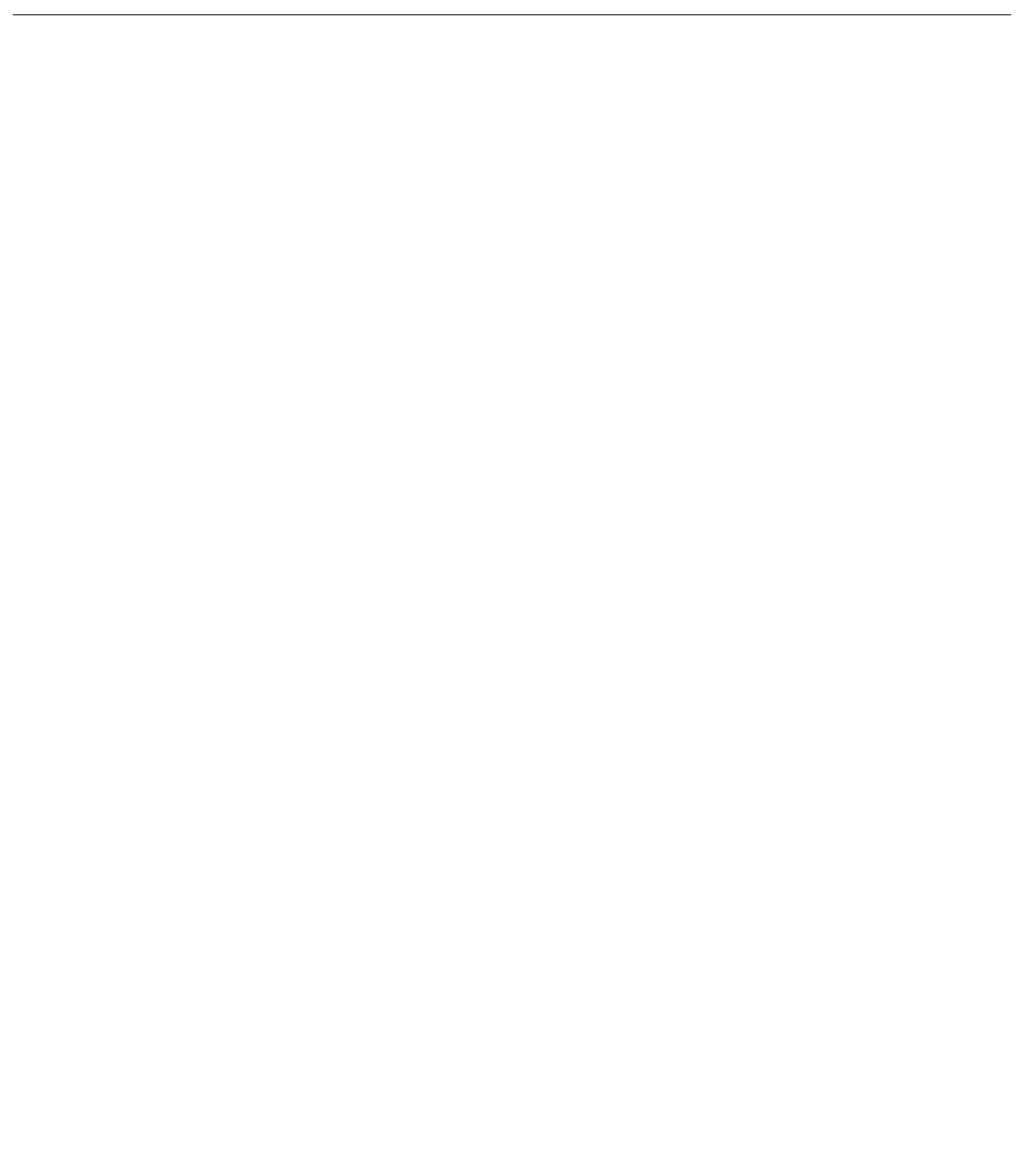
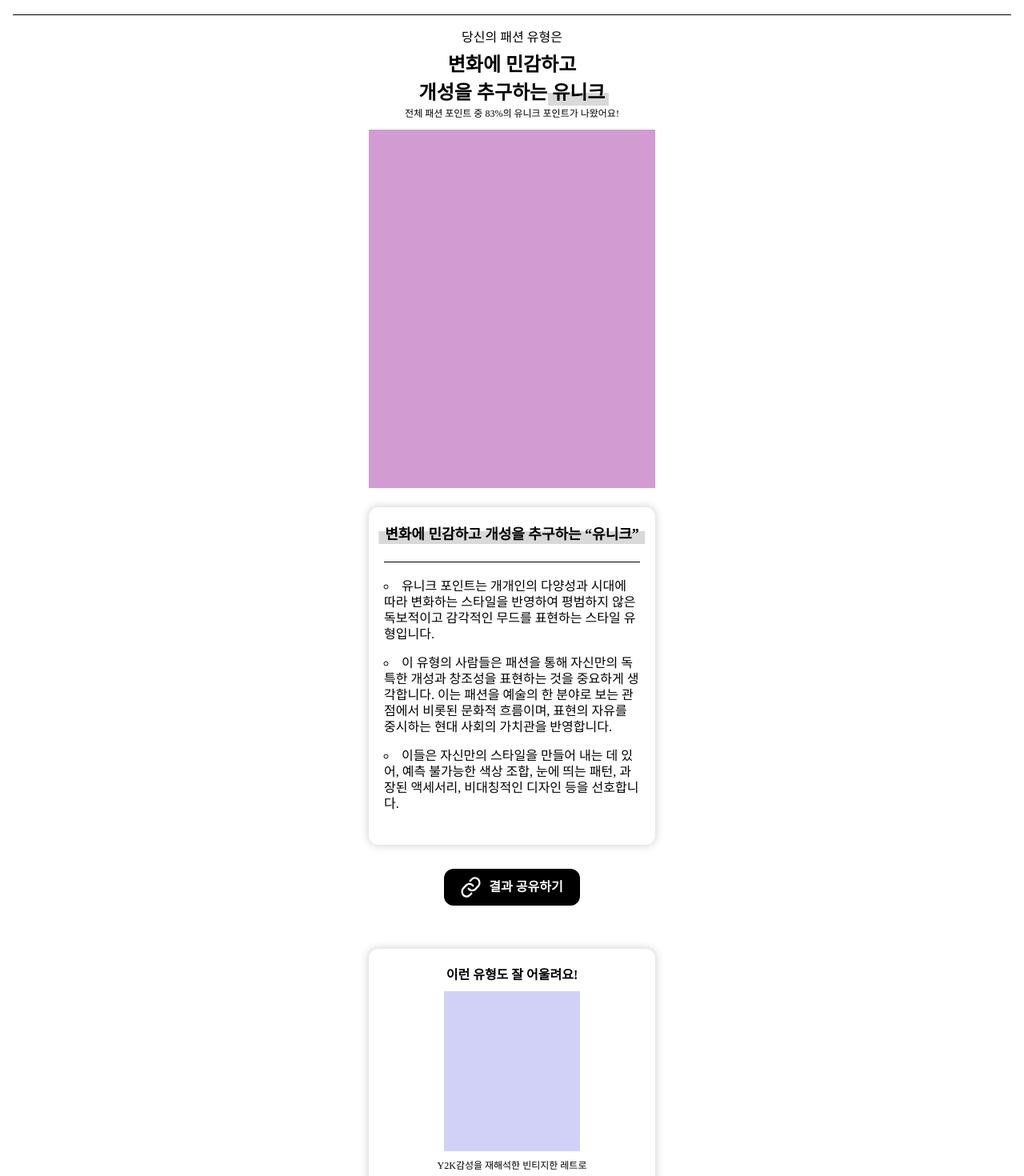
Before and after one commit to styleKey/StyleKey_Client, a React (Vite) app: page /result in a window 1280 px wide. Before the commit this address had no page. Shown: the part 80-1550 px from the top of the page at 80% size. Before the commit the page ends 800 px from the top, so only its background shows below. Built offline with nearby package versions, Linux system fonts and the light colour scheme; a web font is replaced by a local one.

Commit message:
feat: 결과 페이지 UI 작성
추가적인 수정 필요

```diff
--- a/src/App.tsx
+++ b/src/App.tsx
@@ -7,6 +7,7 @@ import Homepage from './pages/Homepage/Homepage.tsx';
 import RedirectPage from './oauth/Redirect.tsx';
 import Login from './pages/Loginpage/Login.tsx';
 import Mypage from './pages/MyPage/Mypage.tsx';
+import ResultPage from './pages/ResultPage/ResultPage.tsx';
 
 const CenteredContainer = styled.div`
   max-width: 390px; // 최대 가로 길이 (피그마에 있는 대로)
@@ -38,6 +39,7 @@ function App() {
                 element={<RedirectPage />}
               />
               <Route path="/test" />
+              <Route path="/result" element={<ResultPage />} />
               <Route path="/points">
                 <Route path="/points/detail">
                   <Route path="/points/detail/cordinate" />
--- /dev/null
+++ b/src/components/ResultPage/Description.tsx
@@ -0,0 +1,35 @@
+import React from 'react';
+import * as R from '../../pages/ResultPage/ResultPage.style';
+
+function Description() {
+  return (
+    <R.ContentsBox>
+      <R.Title $fontSize={18} $fontWeight={700} $marginBottom={25}>
+        변화에 민감하고 개성을 추구하는 “유니크”
+      </R.Title>
+      <R.Line />
+      <div style={{ marginTop: '20px' }}>
+        <ul>
+          <R.ListItem>
+            유니크 포인트는 개개인의 다양성과 시대에 따라 변화하는 스타일을
+            반영하여 평범하지 않은 독보적이고 감각적인 무드를 표현하는 스타일
+            유형입니다.
+          </R.ListItem>
+          <R.ListItem>
+            이 유형의 사람들은 패션을 통해 자신만의 독특한 개성과 창조성을
+            표현하는 것을 중요하게 생각합니다. 이는 패션을 예술의 한 분야로 보는
+            관점에서 비롯된 문화적 흐름이며, 표현의 자유를 중시하는 현대 사회의
+            가치관을 반영합니다.
+          </R.ListItem>
+          <R.ListItem>
+            이들은 자신만의 스타일을 만들어 내는 데 있어, 예측 불가능한 색상
+            조합, 눈에 띄는 패턴, 과장된 액세서리, 비대칭적인 디자인 등을
+            선호합니다.
+          </R.ListItem>
+        </ul>
+      </div>
+    </R.ContentsBox>
+  );
+}
+
+export default Description;
--- /dev/null
+++ b/src/components/ResultPage/MoreBox.style.tsx
@@ -0,0 +1,24 @@
+import styled from 'styled-components';
+
+export const Box = styled.div`
+  width: 100%;
+  height: 362px;
+
+  margin-top: 24px;
+  border-radius: 12px;
+  padding: 25px 19px;
+  background: var(--White, #fff);
+  box-shadow: 0px 0px 10px 2px rgba(0, 0, 0, 0.15);
+
+  display: flex;
+  flex-direction: column;
+  justify-content: center;
+  align-items: center;
+`;
+
+export const ImgWrapper = styled.div<{}>`
+  width: 170px;
+  height: 210px;
+  background-color: #d1d1f8;
+  margin: 12px 0;
+`;
--- /dev/null
+++ b/src/components/ResultPage/MoreBox.tsx
@@ -0,0 +1,29 @@
+import React from 'react';
+
+import * as M from './MoreBox.style';
+import { Button, Text } from '../common/Common';
+
+interface BoxProps {
+  title: string;
+  imgSrc?: string;
+  caption: string;
+  btnText: string;
+}
+
+function MoreBox({ title, imgSrc, caption, btnText }: BoxProps) {
+  return (
+    <M.Box>
+      <Text $fontSize={16} $fontWeight={700}>
+        {title}
+      </Text>
+      <M.ImgWrapper />
+      <Text $fontSize={12} $fontWeight={400} $marginBottom={16}>
+        {caption}{' '}
+      </Text>
+
+      <Button>{btnText}</Button>
+    </M.Box>
+  );
+}
+
+export default MoreBox;
--- a/src/components/common/Common.tsx
+++ b/src/components/common/Common.tsx
@@ -55,10 +55,13 @@ export const Button = styled.div<{
   width: ${(props) => (props.$width ? props.$width : 170)}px;
   height: ${(props) => (props.$height ? props.$height : 46)}px;
 
+  display: flex;
+  justify-content: center;
+  align-items: center;
+
   border-radius: 12px;
   background-color: #000;
   color: #fff;
-  font-size: ${(props) => (props.$fontSize ? props.$fontSize : 12)}px;
+  font-size: ${(props) => (props.$fontSize ? props.$fontSize : 16)}px;
   font-weight: 700;
-  font-size: 16px;
 `;
--- /dev/null
+++ b/src/pages/ResultPage/ResultPage.style.tsx
@@ -0,0 +1,90 @@
+import styled from 'styled-components';
+
+import { Text, Button } from '../../components/common/Common';
+
+export const ContentsBox = styled.div`
+  width: 100%;
+  /* height: 250px; */
+
+  margin-top: 24px;
+  border-radius: 12px;
+  padding: 25px 19px;
+  background: var(--White, #fff);
+  box-shadow: 0px 0px 10px 2px rgba(0, 0, 0, 0.15);
+
+  display: flex;
+  flex-direction: column;
+  justify-content: center;
+  align-items: center;
+`;
+
+export const KeyTypo = styled.div`
+  color: #000;
+  font-family: Pretendard;
+  text-align: center;
+  font-size: 24px;
+  font-style: normal;
+  font-weight: 700;
+  line-height: normal;
+
+  & > div {
+    display: inline-flex;
+    position: relative;
+    &::before {
+      content: '';
+      display: block;
+      position: absolute;
+      bottom: -1px;
+      left: 50%;
+      transform: translateX(-50%);
+      z-index: -1;
+      width: 115%;
+      height: 16px;
+      background-color: #d9d9d9;
+    }
+  }
+`;
+
+export const ImgWrapper = styled.div`
+  width: 100%;
+  height: 448px;
+  margin-top: 14px;
+  background-color: #d29bd2;
+`;
+
+export const Title = styled(Text)`
+  position: relative;
+  z-index: 2;
+  &::before {
+    content: '';
+    display: block;
+    position: absolute;
+    bottom: -3px;
+    left: 50%;
+    transform: translateX(-50%);
+    z-index: -1;
+    width: 105%;
+    height: 16px;
+    background-color: #d9d9d9;
+  }
+`;
+
+export const Line = styled.div`
+  width: 100%;
+  height: 1px;
+  background-color: black;
+`;
+
+export const ListItem = styled.li`
+  list-style-type: circle;
+  list-style-position: inside;
+  line-height: 125%;
+  margin-bottom: 16px;
+`;
+
+export const LinkButton = styled(Button)`
+  margin: 30px auto;
+  & > img {
+    margin-right: 10px;
+  }
+`;
--- /dev/null
+++ b/src/pages/ResultPage/ResultPage.tsx
@@ -0,0 +1,57 @@
+import React from 'react';
+import * as R from './ResultPage.style';
+
+import MobileLayout from '../../components/common/Layout';
+import { Button, Text } from '../../components/common/Common';
+
+import Description from '../../components/ResultPage/Description';
+import MoreBox from '../../components/ResultPage/MoreBox';
+
+import link_img from '../../images/link.svg';
+import retry_img from '../../images/update.svg';
+
+function ResultPage() {
+  return (
+    <MobileLayout>
+      <div style={{ marginTop: '20px' }}>
+        <Text $fontSize={16} $marginBottom={6}>
+          당신의 패션 유형은
+        </Text>
+        <R.KeyTypo>
+          변화에 민감하고 <br /> 개성을 추구하는{'   '}
+          <div>유니크</div>
+        </R.KeyTypo>
+        <Text $fontSize={12} $fontWeight={400} $marginTop={5}>
+          전체 패션 포인트 중 83%의 유니크 포인트가 나왔어요!{' '}
+        </Text>
+      </div>
+      <R.ImgWrapper />
+      <Description />
+      <R.LinkButton>
+        <img src={link_img} alt="link" />
+        결과 공유하기
+      </R.LinkButton>
+      <MoreBox
+        title="이런 유형도 잘 어울려요!"
+        caption="Y2K감성을 재해석한 빈티지한 레트로 "
+        btnText="레트로 포인트 보기"
+      />
+      <MoreBox
+        title="이런 코디룩은 어때요?"
+        caption="나의 유형에 어울리는 코디룩"
+        btnText="코디룩 더 보기"
+      />
+      <MoreBox
+        title="이런 브랜드는 어때요?"
+        caption="나의 유형에 어울리는 브랜드"
+        btnText="브랜드 더 보기"
+      />
+      <R.LinkButton>
+        <img src={retry_img} alt="retry" />
+        테스트 다시하기
+      </R.LinkButton>
+    </MobileLayout>
+  );
+}
+
+export default ResultPage;
```
Also changed, not shown: src/images/link.svg (added), src/images/update.svg (added).
